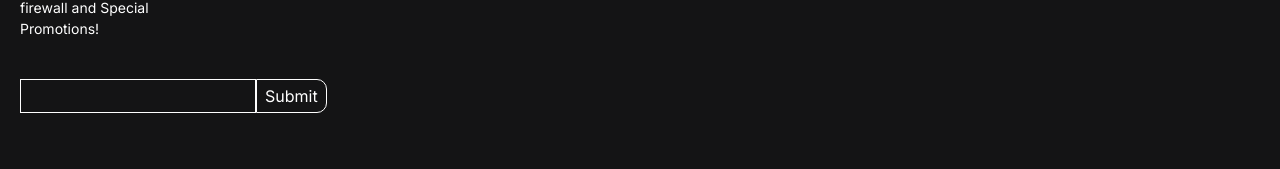
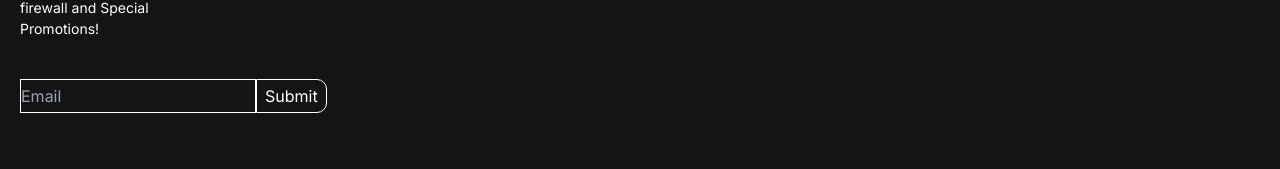
Before and after one commit to WEOWM/newone, a React app: page / in a window 1280 px wide. Shown: the part 4922-5091 px from the top of the page. Built offline with nearby package versions, Linux system fonts and the light colour scheme; the HTML template or start-up script is replaced by a standard one.

Commit message:
first commit

```diff
--- a/src/App.jsx
+++ b/src/App.jsx
@@ -318,7 +318,7 @@ const App = () => {
             Receive Updates on Asif firewall and Special Promotions!
           </p>
           <div className="flex mt-10">
-            <input type="text" className="border " />
+            <input type="text" className="border placeholder:text-gray-400" placeholder="Email" />
             <p className="px-2 py-1 border rounded-br-[10px] rounded-tr-[10px] ">
               Submit
             </p>
```
